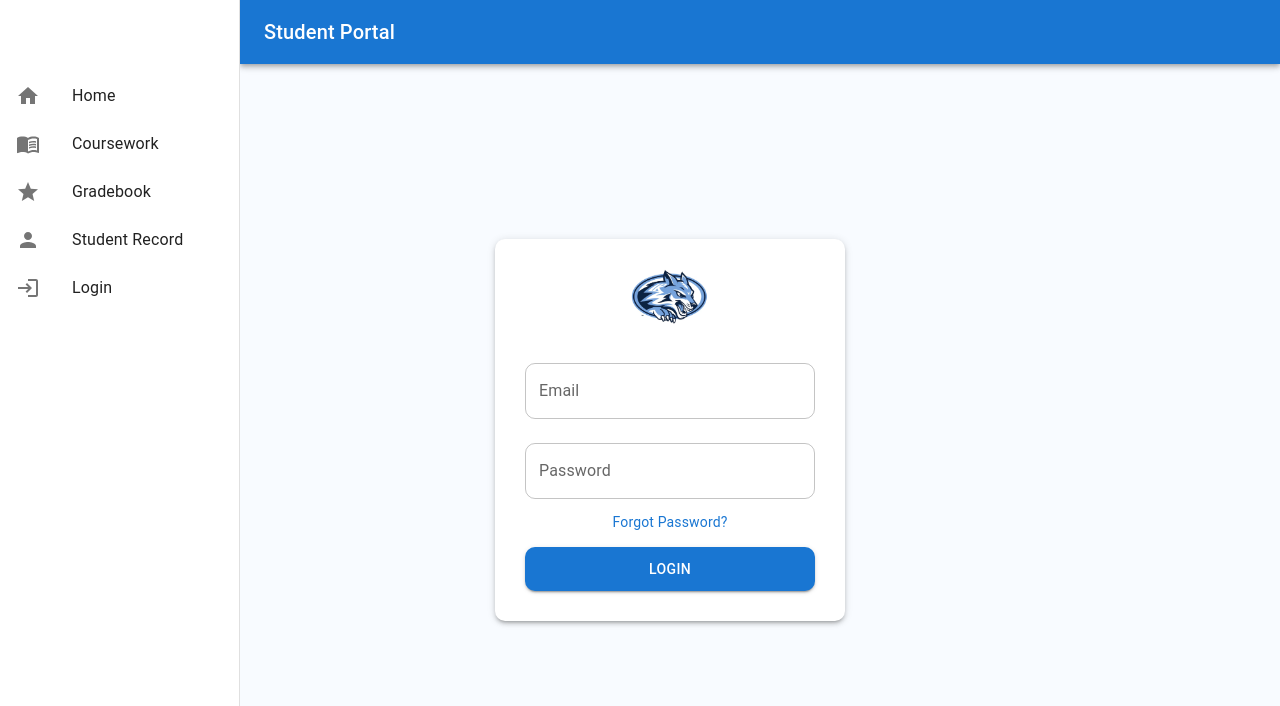
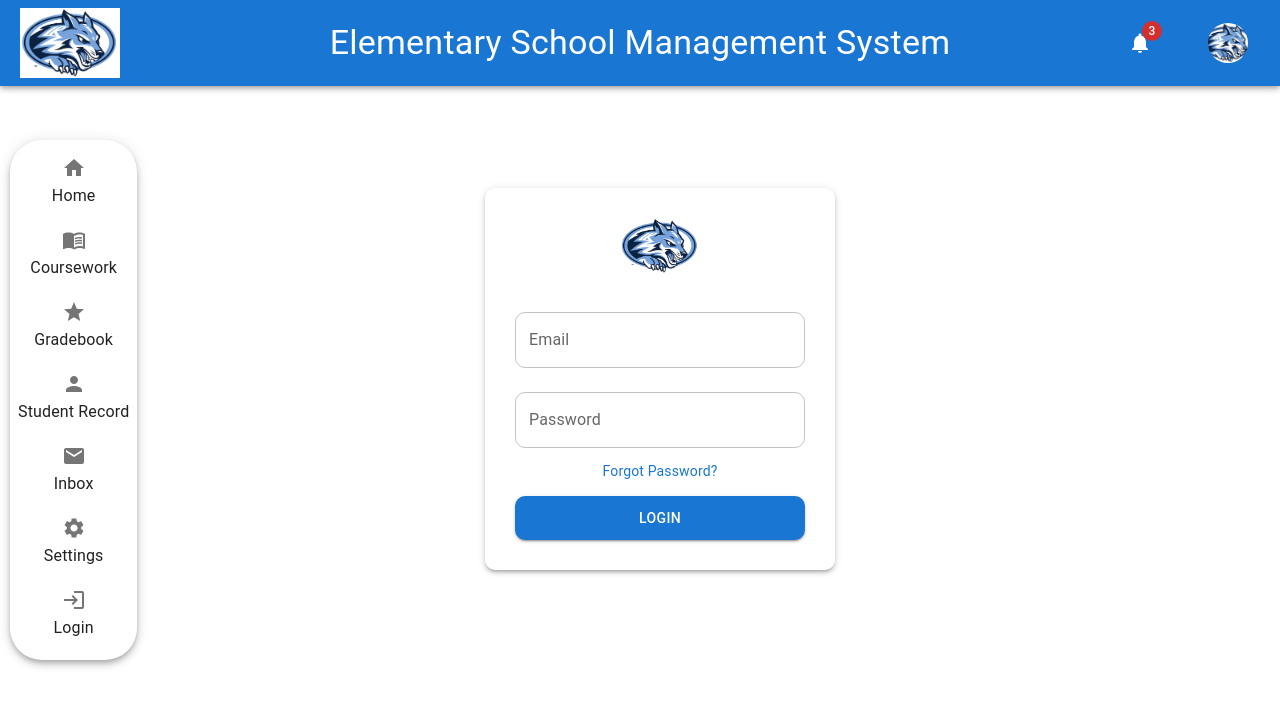
Before and after one commit to Choshibear/CS490-StudentManagementSoftware, a React (Create React App) app in the folder code/client/: page /login in a window 1280 px wide. Shown: the top 706 px of the page. Built offline with nearby package versions, Linux system fonts and the light colour scheme.

Commit message:
updated layout and functions

```diff
--- a/code/client/src/App.js
+++ b/code/client/src/App.js
@@ -1,4 +1,3 @@
-import React from "react";
 import { BrowserRouter as Router, Routes, Route } from "react-router-dom";
 import Layout from "./components/Layout";
 import Home from "./pages/home";
@@ -6,6 +5,8 @@ import Coursework from "./pages/coursework";
 import Gradebook from "./pages/gradebook";
 import StudentRecord from "./pages/studentrecord";
 import Login from "./pages/login";
+import Settings from "./pages/settings";
+import Inbox from "./pages/inbox";
 
 function App() {
     return (
@@ -16,6 +17,8 @@ function App() {
                     <Route path="/coursework" element={<Coursework />} />
                     <Route path="/gradebook" element={<Gradebook />} />
                     <Route path="/studentrecord" element={<StudentRecord />} />
+                    <Route path="/inbox" element={<Inbox />} />
+                    <Route path="/settings" element={<Settings/>} />
                     <Route path="/login" element={<Login />} />
                 </Routes>
             </Layout>
--- a/code/client/src/components/Layout.js
+++ b/code/client/src/components/Layout.js
@@ -1,59 +1,100 @@
 import React, { useState } from "react";
-import { Drawer, List, ListItem, ListItemButton, ListItemIcon, ListItemText, Toolbar, AppBar, Typography, CssBaseline, Box } from "@mui/material";
+import { AppBar, Toolbar, Typography, CssBaseline, Box, IconButton, Paper, List, ListItem, ListItemButton, ListItemIcon,ListItemText, Avatar, Badge } from "@mui/material";
 import { Link } from "react-router-dom";
 import HomeIcon from "@mui/icons-material/Home";
 import MenuBookIcon from "@mui/icons-material/MenuBook";
 import GradeIcon from "@mui/icons-material/Grade";
 import PersonIcon from "@mui/icons-material/Person";
 import LoginIcon from "@mui/icons-material/Login";
-
-const drawerWidth = 240;
+import NotificationsIcon from "@mui/icons-material/Notifications";
+import SettingsIcon from "@mui/icons-material/Settings";
+import MailIcon from "@mui/icons-material/Mail";
 
 const menuItems = [
     { text: "Home", icon: <HomeIcon />, path: "/" },
     { text: "Coursework", icon: <MenuBookIcon />, path: "/coursework" },
     { text: "Gradebook", icon: <GradeIcon />, path: "/gradebook" },
     { text: "Student Record", icon: <PersonIcon />, path: "/studentrecord" },
+    { text: "Inbox", icon: <MailIcon />, path: "/inbox" },
+    { text: "Settings", icon: <SettingsIcon />, path: "/settings" },
     { text: "Login", icon: <LoginIcon />, path: "/login" }
 ];
 
 function Layout({ children }) {
+    //Default banner and profile images
+    const [profileImage] = useState("/logo.png");
+
     return (
-        <Box sx={{ display: "flex" }}>
+        <Box sx={{ display: "flex", minHeight: "100vh" }}>
             <CssBaseline />
+
             {/* Top Bar */}
-            <AppBar position="fixed" sx={{ width: `calc(100% - ${drawerWidth}px)`, ml: `${drawerWidth}px` }}>
-                <Toolbar>
-                    <Typography variant="h6" noWrap component="div">
-                        Student Portal
+            <AppBar position="fixed" sx={{ width: "100%", bgcolor: "primary.main" }}>
+                <Toolbar sx ={{ display: "flex", justifyContent: "space-between", alignItems: "center" }}>
+
+                    {/* Logo */}
+                    <IconButton component ={Link} to="/" edge="start" color="inherit" aria-label="menu" sx={{ mr: 2 }}>
+                        <img src={profileImage} alt="Logo" style={{ width: "100px" }} />
+                    </IconButton>
+
+                    {/* Banner*/}
+                    <Typography variant="h4" component="div" sx={{ position: "fixed", left: "50%", transform: "translateX(-50%)"}}>
+                        Elementary School Management System
                     </Typography>
+
+                    {/* Notification and Profile */}
+                    <Box sx={{ display: "flex", alignItems: "center", gap: 5 }}>
+                        <IconButton component={Link} to="/inbox" color="inherit">
+                            <Badge badgeContent={3} color="error"> {/* Replace 3 with the actual number of notifications for badgeContent*/}
+                                <NotificationsIcon />
+                            </Badge>
+                        </IconButton>
+
+                        <IconButton component={Link} to="/settings">
+                            <Avatar src={profileImage} alt="Profile" />
+                        </IconButton>
+                    </Box>
                 </Toolbar>
             </AppBar>
 
-            {/* Sidebar */}
-            <Drawer
-                variant="permanent"
+            {/* Left Navigation Rail */}
+            <Paper
                 sx={{
-                    width: drawerWidth,
-                    flexShrink: 0,
-                    [`& .MuiDrawer-paper`]: { width: drawerWidth, boxSizing: "border-box" },
+                    position: "fixed",
+                    left: 10,
+                    top: "50%",
+                    transform: "translateY(-50%)",
+                    display: "flex",
+                    flexDirection: "column",
+                    alignItems: "center",
+                    borderRadius: "32px",
+                    boxShadow: 5
                 }}
+                elevation={3}
             >
-                <Toolbar />
                 <List>
                     {menuItems.map(({ text, icon, path }) => (
-                        <ListItem key={text} disablePadding>
-                            <ListItemButton component={Link} to={path}>
-                                <ListItemIcon>{icon}</ListItemIcon>
+                        <ListItem key={text} disablePadding sx ={{
+                                                                display: "block",
+                                                                flexDirection: "column",
+                                                                alignItems: "center",
+                                                            }}>
+                            <ListItemButton component={Link} to={path} sx={{ flexDirection: "column",
+                                                                            alignItems: "center",
+                                                                            justifyContent: "center",
+                                                                            borderRadius: "50px",
+                                                                            p: 1
+                                                                        }}>
+                                <ListItemIcon sx={{ minWidth: 0 }}>{icon}</ListItemIcon>
                                 <ListItemText primary={text} />
                             </ListItemButton>
                         </ListItem>
                     ))}
                 </List>
-            </Drawer>
+            </Paper>
 
             {/* Page Content */}
-            <Box component="main" sx={{ flexGrow: 1, p: 3, mt: 8 }}>
+            <Box component="main" sx={{ flexGrow: 1, p: 3, mt: 8, ml: 5 }}>
                 {children}
             </Box>
         </Box>
--- a/code/client/src/pages/home.js
+++ b/code/client/src/pages/home.js
@@ -1,6 +1,9 @@
 import React from "react";
 import { Typography, Paper } from "@mui/material";
 
+
+//https://mui.com/material-ui/react-image-list/#title-bar-below-image-standard
+// student image splash idea
 function Home() {
     return (
         <Paper elevation={3} style={{ padding: "20px", textAlign: "center" }}>
--- /dev/null
+++ b/code/client/src/pages/inbox.js
@@ -0,0 +1,13 @@
+import React from "react";
+import { Typography, Paper } from "@mui/material";
+
+function Inbox() {
+    return (
+        <Paper elevation={3} style={{ padding: "20px", textAlign: "center" }}>
+            <Typography variant="h4">Inbox/Notifications</Typography>
+            <Typography variant="body1">Welcome to the Inbox/Notifications Page.</Typography>
+        </Paper>
+    );
+}
+
+export default Inbox;
--- a/code/client/src/pages/login.js
+++ b/code/client/src/pages/login.js
@@ -3,20 +3,7 @@ import { Typography, Paper, TextField, Button } from "@mui/material";
 
 function Login() {
     return (
-        <div style={{
-            position: "fixed",
-            top: 0,
-            left: 0,
-            width: "100vw",
-            height: "100vh",
-            backgroundColor: "#f8fbff", /* Very light blue */
-            display: "flex",
-            justifyContent: "center",
-            alignItems: "center",
-            margin: 30,
-            padding: 0,
-            overflow: "hidden"
-        }}>
+        <div style={{ display: "flex", marginTop: "100px", justifyContent: "center", alignItems: "center"}}>
             <Paper elevation={3} style={{
                 padding: "30px", width: "350px", textAlign: "center", borderRadius: "10px",
                 backgroundColor: "white"
--- /dev/null
+++ b/code/client/src/pages/settings.js
@@ -0,0 +1,13 @@
+import React from "react";
+import { Typography, Paper } from "@mui/material";
+
+function Settings() {
+    return (
+        <Paper elevation={3} style={{ padding: "20px", textAlign: "center" }}>
+            <Typography variant="h4">Settings</Typography>
+            <Typography variant="body1">Welcome to the Settings Page.</Typography>
+        </Paper>
+    );
+}
+
+export default Settings;
```
Also changed, not shown: code/client/public/publicbanner.jpg (added).
